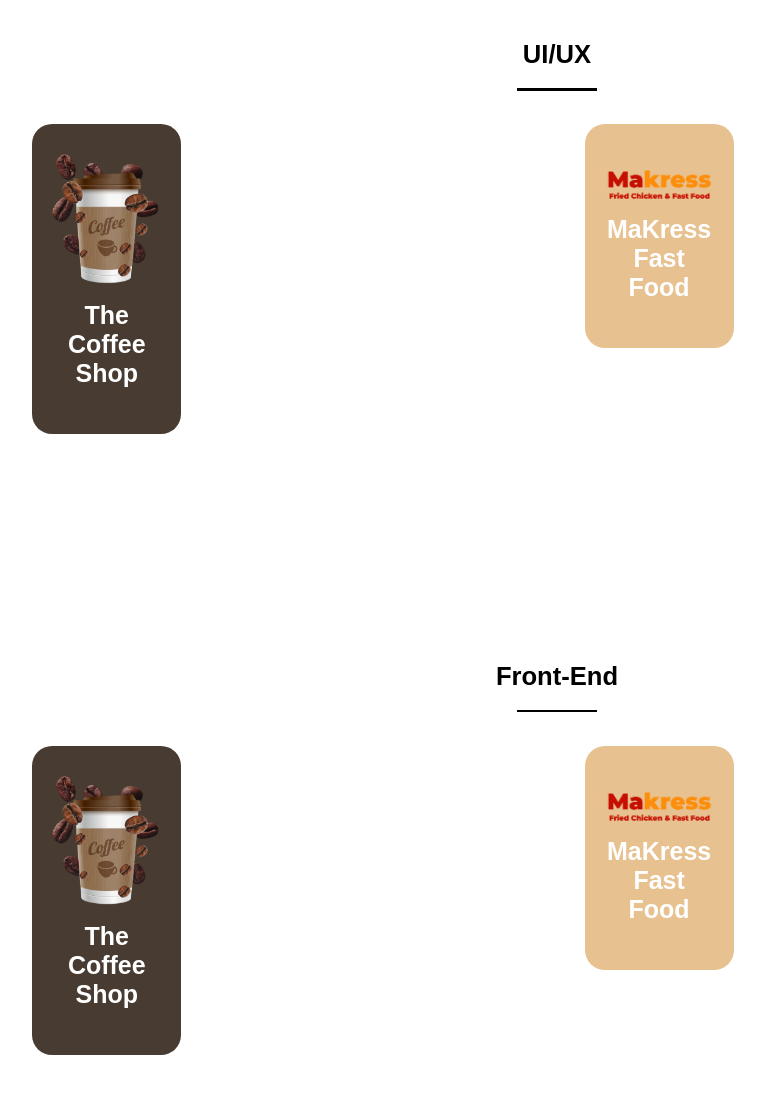
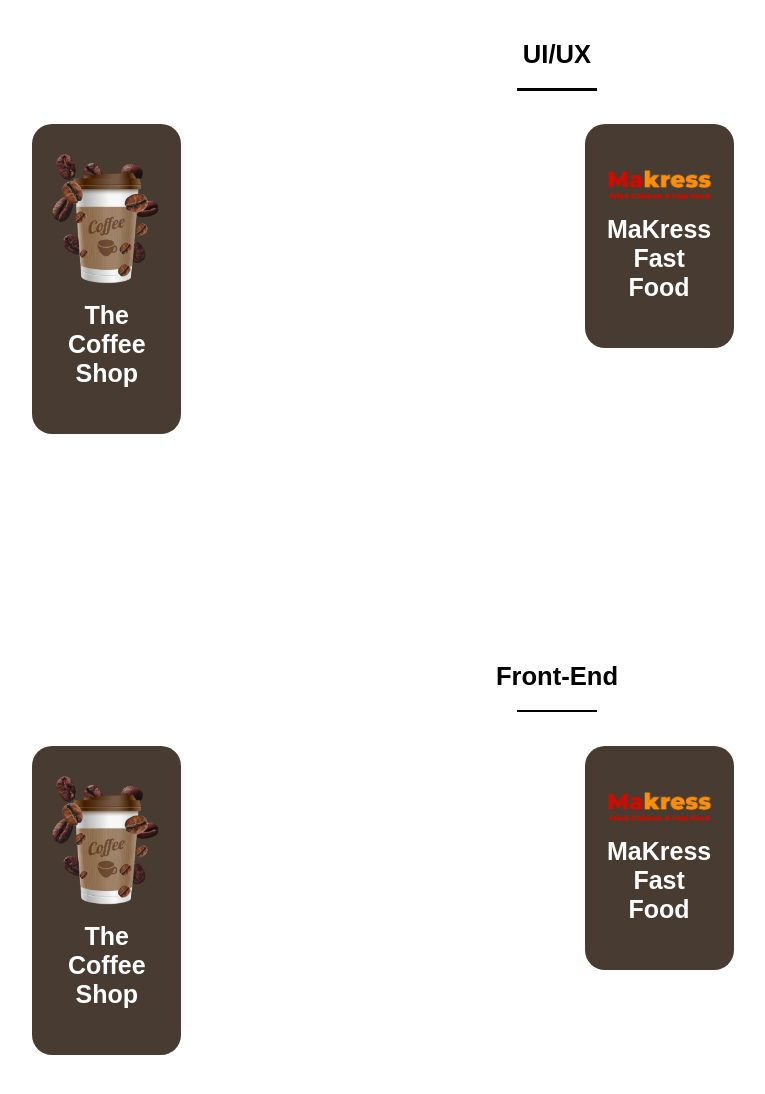
Before and after one commit to Farisraf/MyProject, a plain HTML site: page index.html in a window 1280 px wide. Shown: the part 840-1934 px from the top of the page, without its empty margins (83-848 px from the left). Drawn offline with nearby package versions, Linux system fonts and the light colour scheme; a web font is replaced by a local one.

Commit message:
Update index.html

```diff
--- a/index.html
+++ b/index.html
@@ -80,7 +80,7 @@
            </a>
 
            <a class="foto__project" href="https://drive.google.com/drive/folders/1ZiTAYw6n5A_4SF1XFEXdVRw8wRGsRUwB?usp=drive_link">
-            <div class="box__fastfood">
+            <div class="box">
               <img src="Picture/Brand Logo.png" alt="My 2th Project">
               <h2 class="Judul">MaKress Fast Food</h2>
               <p class="Deskripsi"></p>
@@ -106,7 +106,7 @@
            </a>
 
            <a class="foto__project" href="https://farisraf.github.io/MaKress-FastFood/">
-            <div class="box__fastfood">
+            <div class="box">
               <img src="Picture/Brand Logo.png" alt="My 2th Project">
               <h2 class="Judul">MaKress Fast Food</h2>
               <p class="Deskripsi"></p>
```
